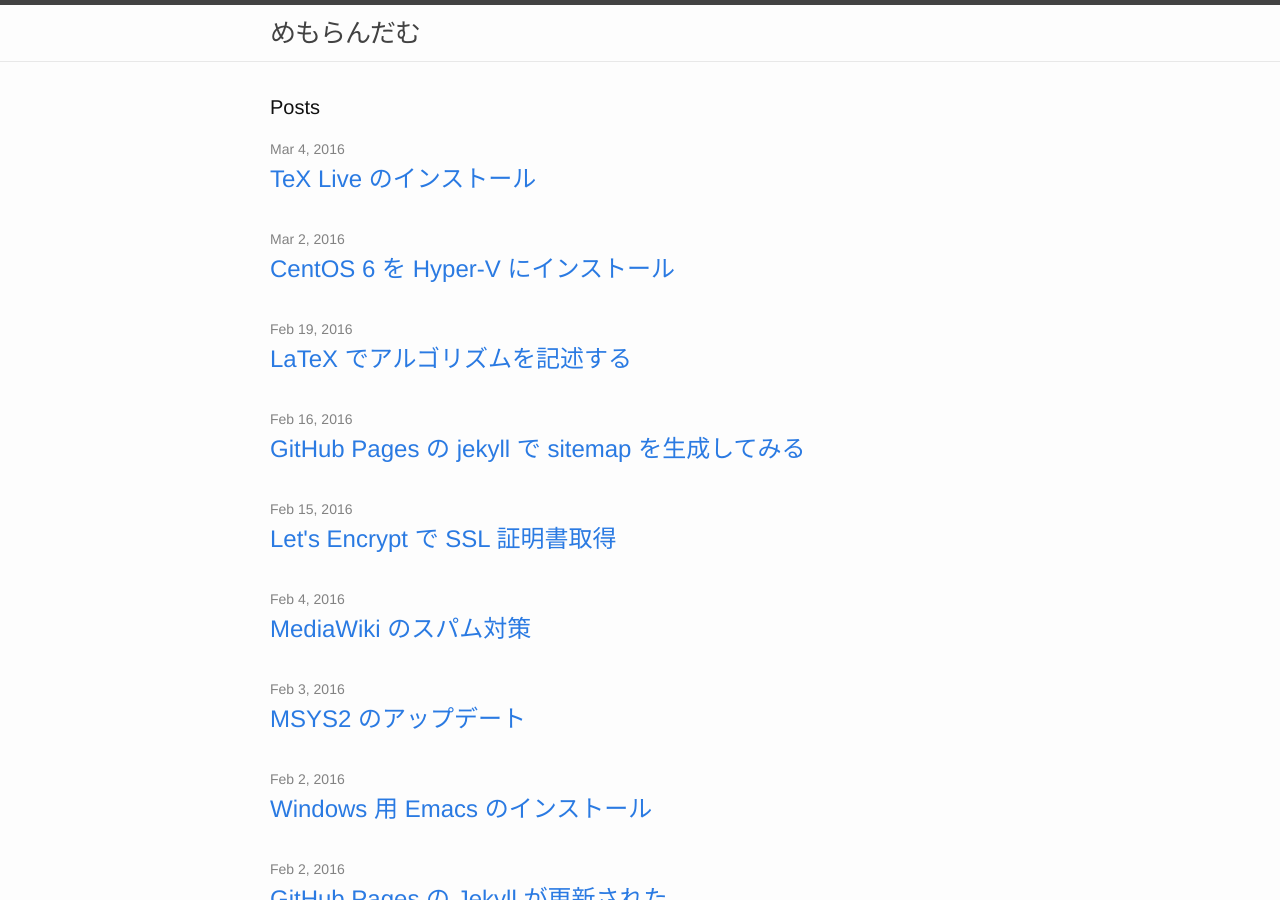
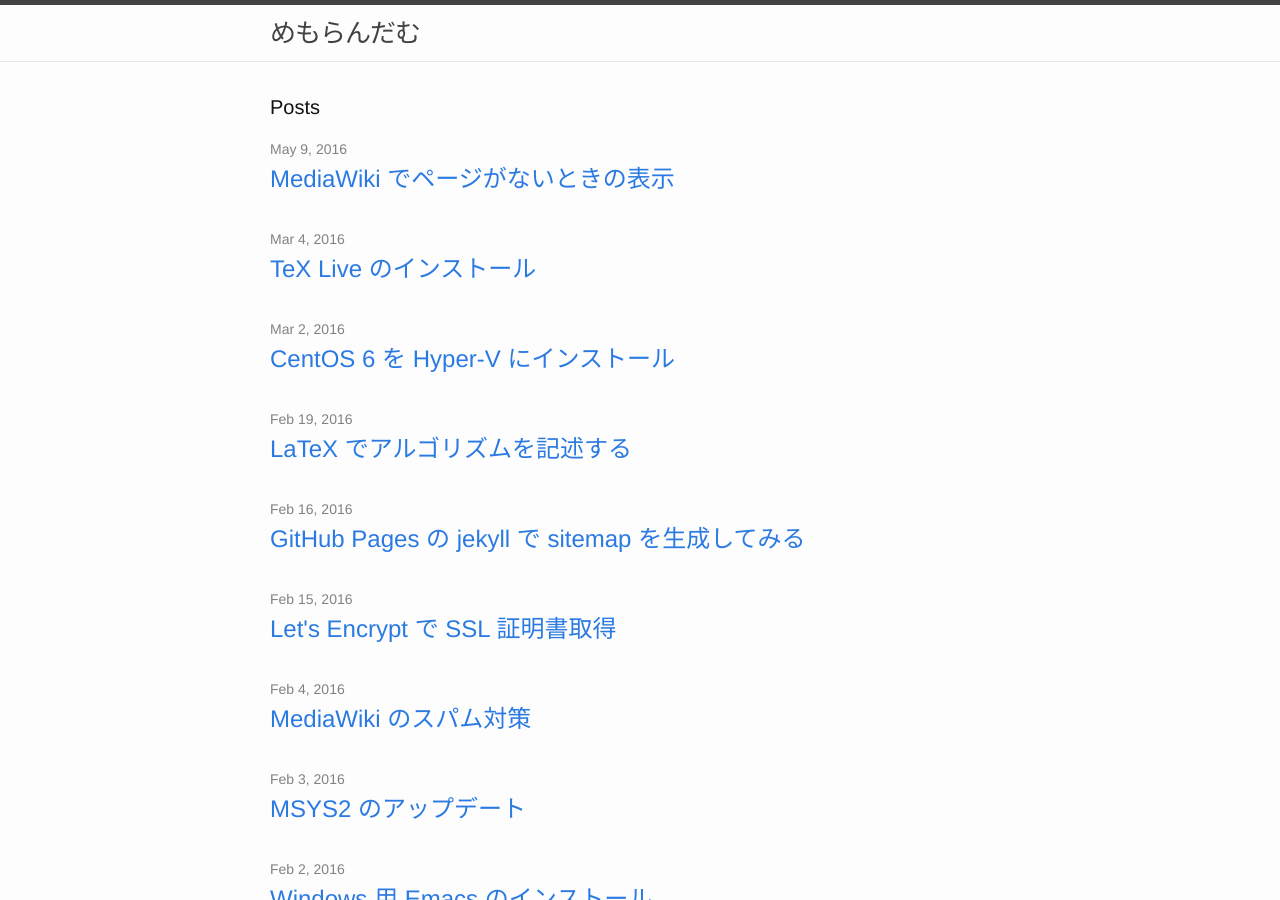
Before and after one commit to chirimenmonster/chirimenmonster.github.io, a Jekyll site: the page built from index.html, in a window 1280 px wide and 900 px high. Built offline with Jekyll 4.4.1, drawn with Linux system fonts in a browser that asks for light colours; some of the changed lines change nothing that is shown.

Commit message:
Mediawiki:Noarticletext の記事追加

```diff
--- a/_config.yml
+++ b/_config.yml
@@ -22,6 +22,7 @@ github_username:  chirimenmonster
 markdown: kramdown
 highlighter: rouge
 
-timezone: +0900
+#timezone: +0900
+timezone: JPN
 
 exclude: ["Gemfile"]
--- /dev/null
+++ b/_posts/2016-05-09-mediawiki-noarticletext.md
@@ -0,0 +1,58 @@
+---
+layout: post
+title: MediaWiki でページがないときの表示
+date: 2016-05-09 13:05:00 +0900
+---
+MediaWiki で存在しないページを指定したときの表示をカスタマイズ
+
+## 概要
+
+MediaWiki で存在しないページを表示しようとすると、
+「現在このページには内容がありません」
+のメッセージとともに検索や新規ページの作成のためのリンクが表示される。
+
+このページは MediaWiki:Noarticletext を編集することでカスタマイズできる。
+
+編集権限がないときは MediaWiki:Noarticletext-nopermission の方が表示される。
+
+
+### 通常のページの場合
+
+MediaWiki で存在しないページを指定したときに
+表示されるページは MediaWiki:Noarticletext がテンプレートとなっている。
+このテンプレートは MediaWiki の通常のページと同様に編集可能なので、
+メッセージを変更したり、画像を追加したりできる。
+
+編集権限を持たない人がアクセスした場合
+(例えばゲストの編集を禁止しているサイトでのゲストアクセスなど)、
+MediaWiki:Noarticletext-nopermission が代わりに使用される。
+これは Noarticletext とほとんど同じだが、
+「このページを編集できます」の部分が
+「あなたにはこのページを作成する権限はありません」
+となっているなどの違いがある。
+
+それぞれ別個のテンプレートになっているので、
+常に同じ画像を埋め込みたい場合は両方に埋め込む必要がある。
+
+
+### 名前空間が「特別」の場合
+
+名前空間が「特別」で存在しないページを表示しようとした場合、
+「そのような特別ページはありません」
+(英語表示では "No such special page")
+という表示になる。
+
+このメッセージは MediaWiki:Nosuchspecialpage で変更できるが、
+これは単体のメッセージのみでページ全体ではない。
+
+MediaWiki:Nosuchspecialpage に設定した内容はすべて
+`<h1>`
+タグ内に入れられてしまう。
+
+Noarticletext のような、
+特別ページ向けのテンプレートがあるかもしれないが
+見つけることはできなかった。
+
+
+## 参考
++ [MediaWiki - Manual:Interface/Noarticletext](https://www.mediawiki.org/wiki/Manual:Interface/Noarticletext)
```
